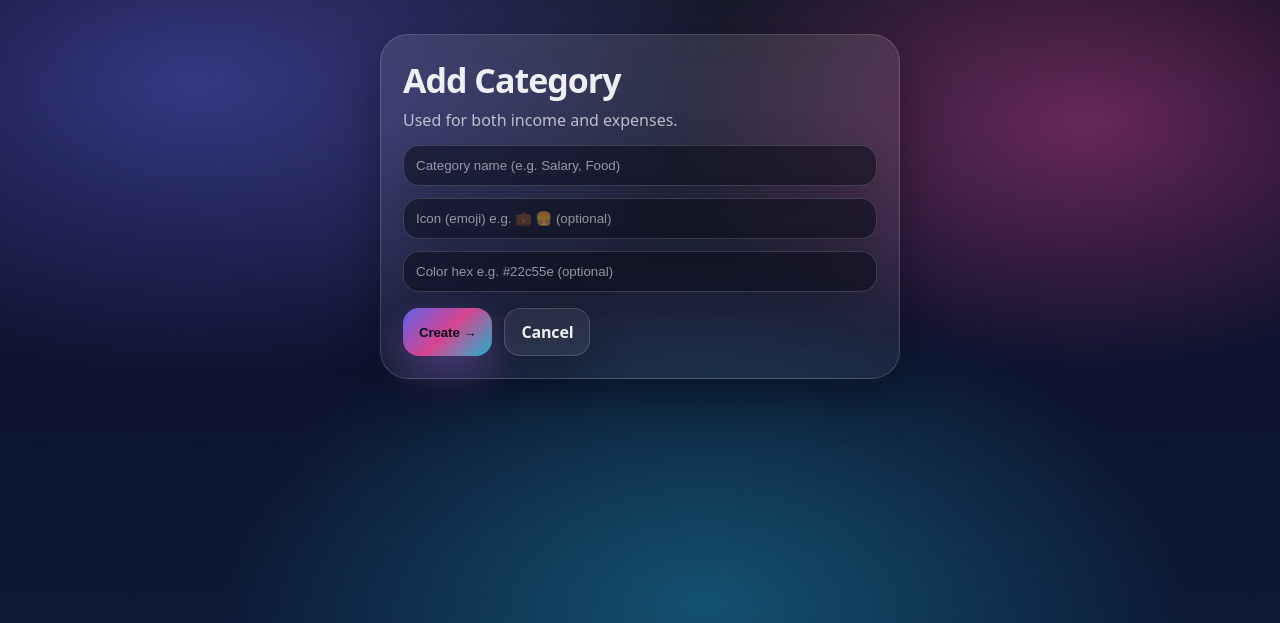
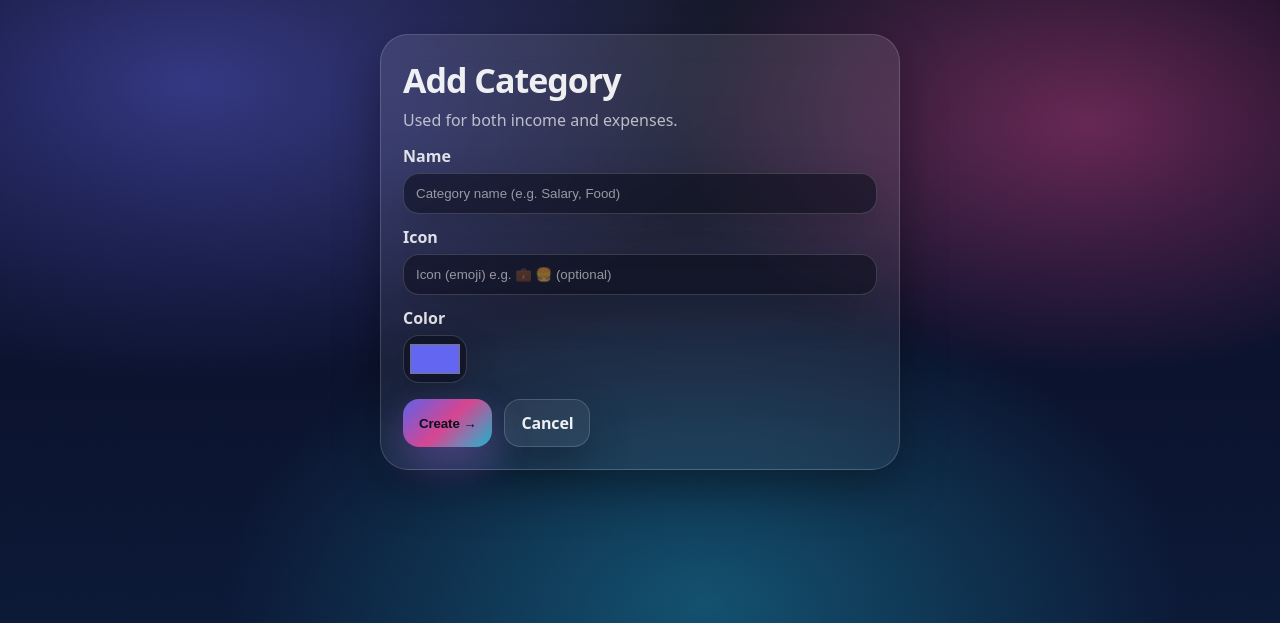
Before and after one commit to SanduAndreea22/my_budget, a Django app: page /app/categories/add/ in a window 1280 px wide. Shown: the part 77-700 px from the top of the page. Run offline with Django 5.2, Linux system fonts and the light colour scheme; the visitor is signed in with stand-in values (Sample User, id 1); parts of the project's set-up code (start-up, migrations or seed data) failed here and were passed over.

Commit message:
Replace category color hex text field with a native color picker
A plain text field asking for a hex color code ("#22c55e") is not
something a non-technical user can be expected to type correctly. Switch
the category color field to <input type="color">, which gives every
browser's native color-picker swatch instead — no hex knowledge needed.

- budget/forms.py: CategoryForm's color widget now renders as
  type="color" (Django's Input widget already supports overriding the
  input type via attrs={"type": ...}, same mechanism already used for the
  date widgets). New categories default to the brand indigo (#6366f1)
  instead of an empty/black swatch.
- static/css/style.css: added a sizing rule for input[type="color"] so
  the swatch renders as a small square button instead of inheriting the
  full-width text input styling.
- templates/category_add.html: the field loop was rendering inputs with
  no <label> at all (a gap found in the earlier design review but not
  yet fixed) — added labels so "Color" and the other fields are
  identified, consistent with every other form in the app.
- Added tests: color field renders as a color picker, new categories get
  the sensible default, and a picked color round-trips correctly through
  the form and into the saved Category.

Verified with the full test suite (27 passing) and Playwright screenshots
against a real dev server — the swatch renders correctly and a created
category shows the picked color in the list.

Co-Authored-By: Claude Sonnet 5 <noreply@anthropic.com>
Claude-Session: https://claude.ai/code/session_0134KGVodhKTPZufFn6CsdNs

```diff
--- a/budget/forms.py
+++ b/budget/forms.py
@@ -9,12 +9,14 @@ class CategoryForm(forms.ModelForm):
         widgets = {
             "name": forms.TextInput(attrs={"placeholder": "Category name (e.g. Salary, Food)"}),
             "icon": forms.TextInput(attrs={"placeholder": "Icon (emoji) e.g. 💼 🍔 (optional)"}),
-            "color": forms.TextInput(attrs={"placeholder": "Color hex e.g. #22c55e (optional)"}),
+            "color": forms.TextInput(attrs={"type": "color"}),
         }
 
     def __init__(self, *args, **kwargs):
         self.user = kwargs.pop("user", None)
         super().__init__(*args, **kwargs)
+        if not self.instance.pk and not self.initial.get("color"):
+            self.initial["color"] = "#6366f1"
 
     def clean_name(self):
         name = self.cleaned_data["name"].strip()
--- a/static/css/style.css
+++ b/static/css/style.css
@@ -164,6 +164,7 @@ input, select, textarea{
 }
 textarea{min-height:110px; resize:vertical}
 input[type="file"]{padding:10px}
+input[type="color"]{width:64px; height:48px; padding:4px; cursor:pointer;}
 input::placeholder, textarea::placeholder{color: rgba(255,255,255,.55)}
 select option{background:#0b102a; color:#fff} /* dropdown readable on dark bg */
 input:focus, select:focus, textarea:focus{box-shadow: var(--focus)}
--- a/templates/category_add.html
+++ b/templates/category_add.html
@@ -11,12 +11,15 @@
     {{ form.non_field_errors }}
 
     {% for field in form %}
+      <div style="display:grid;gap:6px;">
+        <label style="font-weight:900;color:rgba(255,255,255,.86);">{{ field.label }}</label>
         {{ field }}
         {% for error in field.errors %}
           <div style="padding:10px 12px;border-radius:14px;background: rgba(236,72,153,.14);border: 1px solid rgba(236,72,153,.25);font-weight:800;">
             {{ error }}
           </div>
         {% endfor %}
+      </div>
     {% endfor %}
 
     <div style="display:flex;gap:12px;flex-wrap:wrap;margin-top:4px;">
```
Also changed, not shown: budget/tests.py (+13 -0 lines). Lines whose indentation alone changed are shown as unchanged.
